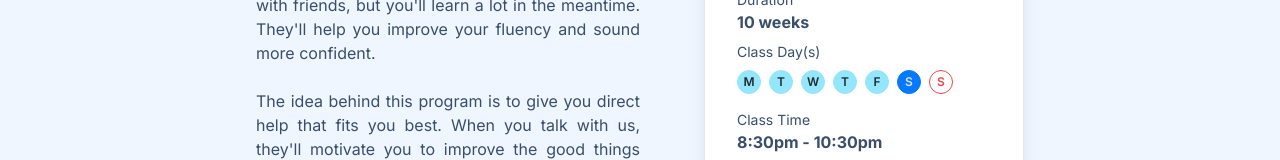
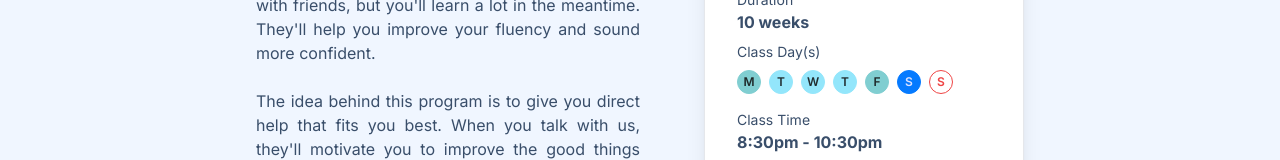
Before and after one commit to engspire/engspire, a Next.js app: page /courses/spoken-english in a window 1280 px wide. Shown: the part 291-451 px from the top of the page. Built offline with nearby package versions, Linux system fonts and the light colour scheme; no server answers.

Commit message:
Update IntakeCard

```diff
--- a/src/components/IntakeCard.tsx
+++ b/src/components/IntakeCard.tsx
@@ -27,11 +27,11 @@ export default function IntakeCard({ data, showJoin = false }: IIntakeCardProps)
         <div>
           <p className="text-sm">Class Day(s)</p>
           <div className="flex space-x-2 py-2">
-            <div className={data.classDays.Monday ? "btn btn-xs btn-circle btn-primary" : data.courseLabel === courseLabels.spokenEnglish ? "btn btn-xs btn-circle btn-info" : "btn btn-xs btn-circle btn-ghost btn-outline"}>M</div>
+            <div className={data.classDays.Monday ? "btn btn-xs btn-circle btn-primary" : data.courseLabel === courseLabels.spokenEnglish ? "btn btn-xs btn-circle btn-success" : "btn btn-xs btn-circle btn-ghost btn-outline"}>M</div>
             <div className={data.classDays.Tuesday ? "btn btn-xs btn-circle btn-primary" : data.courseLabel === courseLabels.spokenEnglish ? "btn btn-xs btn-circle btn-info" : "btn btn-xs btn-circle btn-ghost btn-outline"}>T</div>
             <div className={data.classDays.Wednesday ? "btn btn-xs btn-circle btn-primary" : data.courseLabel === courseLabels.spokenEnglish ? "btn btn-xs btn-circle btn-info" : "btn btn-xs btn-circle btn-ghost btn-outline"}>W</div>
             <div className={data.classDays.Thursday ? "btn btn-xs btn-circle btn-primary" : data.courseLabel === courseLabels.spokenEnglish ? "btn btn-xs btn-circle btn-info" : "btn btn-xs btn-circle btn-ghost btn-outline"}>T</div>
-            <div className={data.classDays.Friday ? "btn btn-xs btn-circle btn-primary" : data.courseLabel === courseLabels.spokenEnglish ? "btn btn-xs btn-circle btn-info" : "btn btn-xs btn-circle btn-ghost btn-outline"}>F</div>
+            <div className={data.classDays.Friday ? "btn btn-xs btn-circle btn-primary" : data.courseLabel === courseLabels.spokenEnglish ? "btn btn-xs btn-circle btn-success" : "btn btn-xs btn-circle btn-ghost btn-outline"}>F</div>
             <div className={data.classDays.Saturday ? "btn btn-xs btn-circle btn-primary" : "btn btn-xs btn-circle btn-ghost btn-outline"}>S</div>
             <div className={data.classDays.Sunday ? "btn btn-xs btn-circle btn-primary" : "btn btn-xs btn-circle btn-ghost btn-outline text-red-500"}>S</div>
           </div>
```
